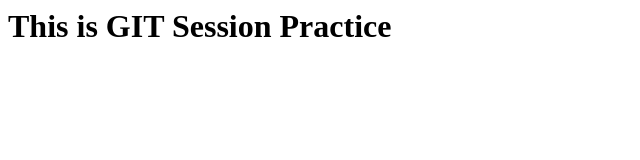
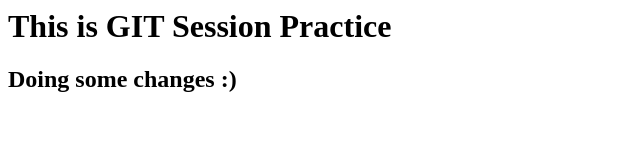
Before and after one commit to PRAVINO-D/test, a plain HTML site: page index.html in a window 1280 px wide. Shown: the whole page, without its empty margins (0-640 px from the left). Drawn offline with Linux system fonts and the light colour scheme.

Commit message:
Commiting Second Time

```diff
--- a/index.html
+++ b/index.html
@@ -1,4 +1,5 @@
 <html>
 	<title> GIT Session 1 </title>
 	<h1> This is GIT Session Practice </h1>
+	<h2> Doing some changes :) </h2>
 </html>
```
